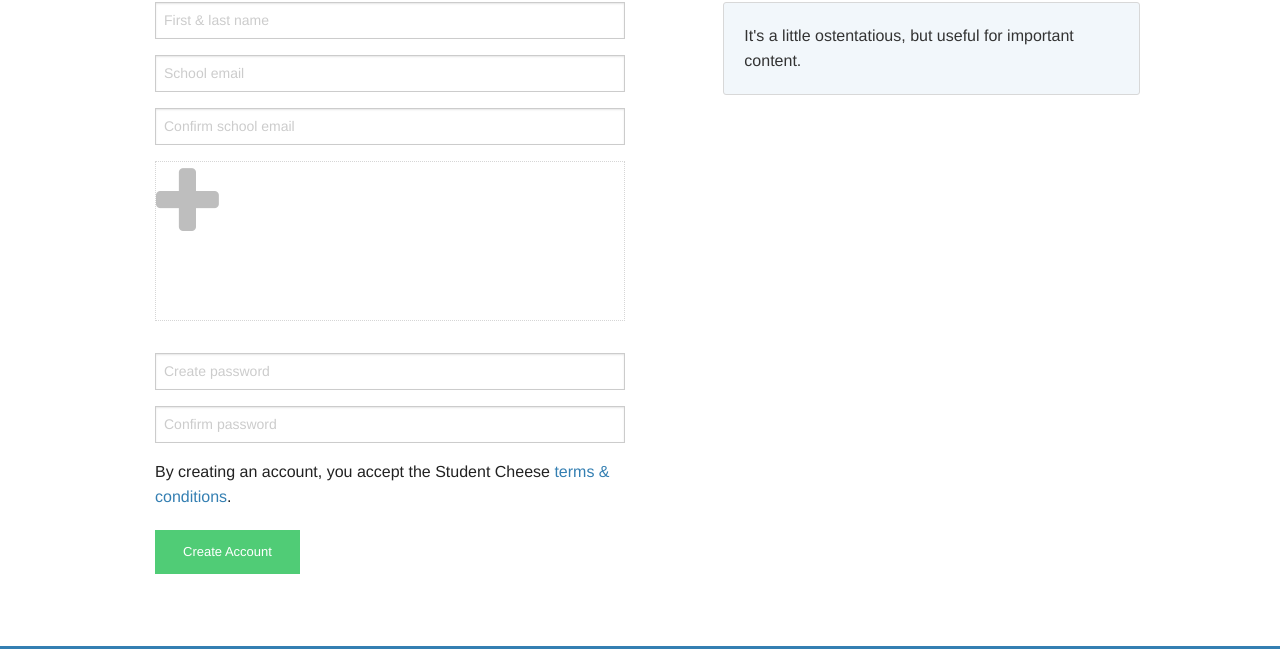
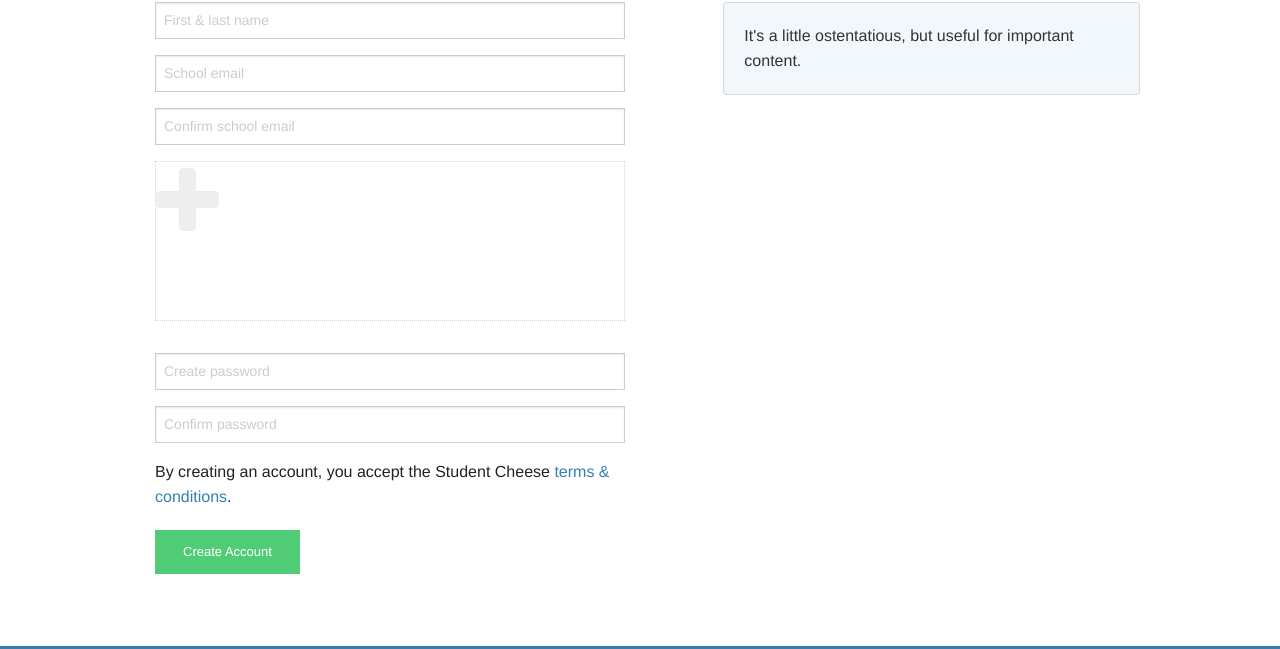
Before and after one commit to astridparisUX/Fundraising, a website: page createaccount.html in a window 1280 px wide. Shown: the part 151-800 px from the top of the page. Drawn offline with Linux system fonts and the light colour scheme.

Commit message:
Making plus sign lighter in color

```diff
--- a/scss/app.scss
+++ b/scss/app.scss
@@ -284,5 +284,5 @@
 
   // Plus sign in the middle of placeholder boxes
     .fa.fa-plus {
-      color: $gray;
+      color: $gray-lightest;
     }
```
Also changed, not shown: stylesheets/app.css.
